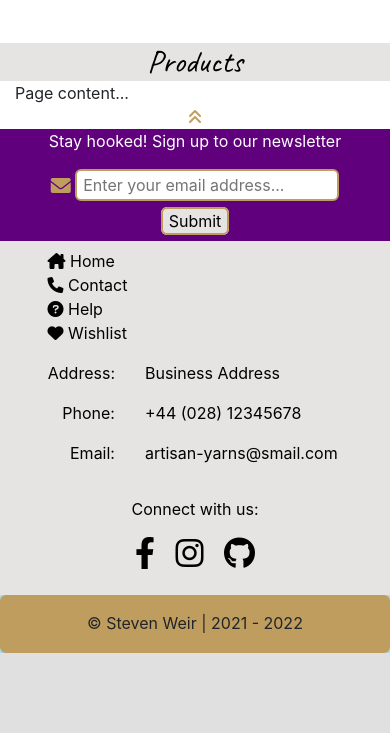
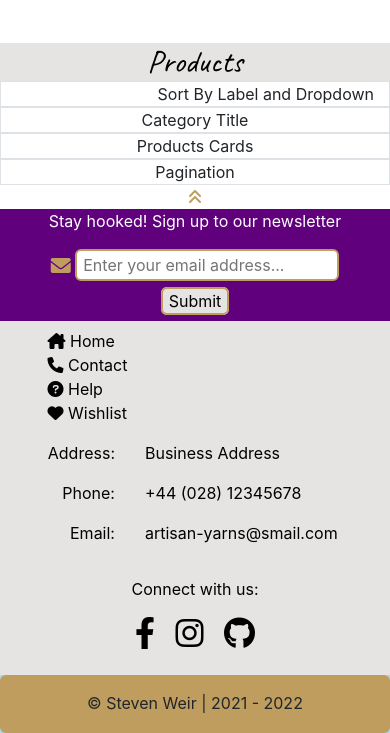
Before and after one commit to StevenWeir038/Artisan-Yarns, a Django app: page /products/ in a window 390 px wide. Shown: the part 197-930 px from the top of the page. Before the commit the page ends 850 px from the top, so only its background shows below. Run offline with Django 3.2, Linux system fonts and the light colour scheme; parts of the project's set-up code (start-up, migrations or seed data) failed here and were passed over; some web fonts are replaced.

Commit message:
Make responsive layout for products page

```diff
--- a/products/templates/products/products.html
+++ b/products/templates/products/products.html
@@ -6,10 +6,24 @@
 {% endblock %}
 
 {% block content %}
-    <div class="container">
-        <div class="row">
-            <div class="col">
-                Page content...
+    <div class="container-fluid text-center">
+        <div class="container-inner">
+            <div class="row">
+                <div class="border text-right col-12">Sort By Label and Dropdown</div>
+            </div>
+
+            <div class="row row-cols-md-2">
+                <div class="col-12 col-md-3 col-lg-2">
+                    <div class="border row">
+                        <div class="category-title col-12">Category Title</div>
+                        <div class="category-filter border text-left d-none d-md-block col-12">Category Filter (show on md screens +)</div>
+                    </div>
+                </div>
+                <div class="col-12 col-md-9 col-lg-10 border">Products Cards</div>
+            </div>
+
+            <div class="row">
+                <div class="col-12 border">Pagination</div>
             </div>
         </div>
     </div>
```
